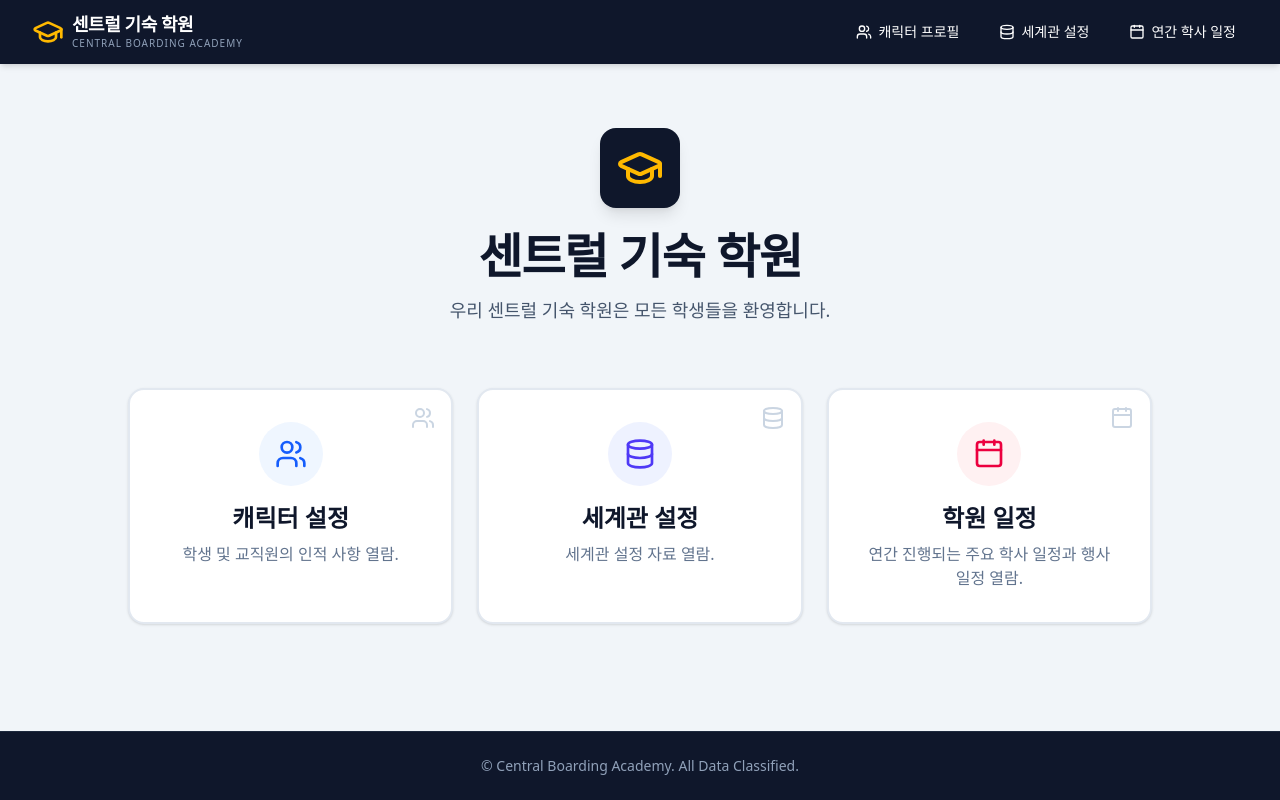
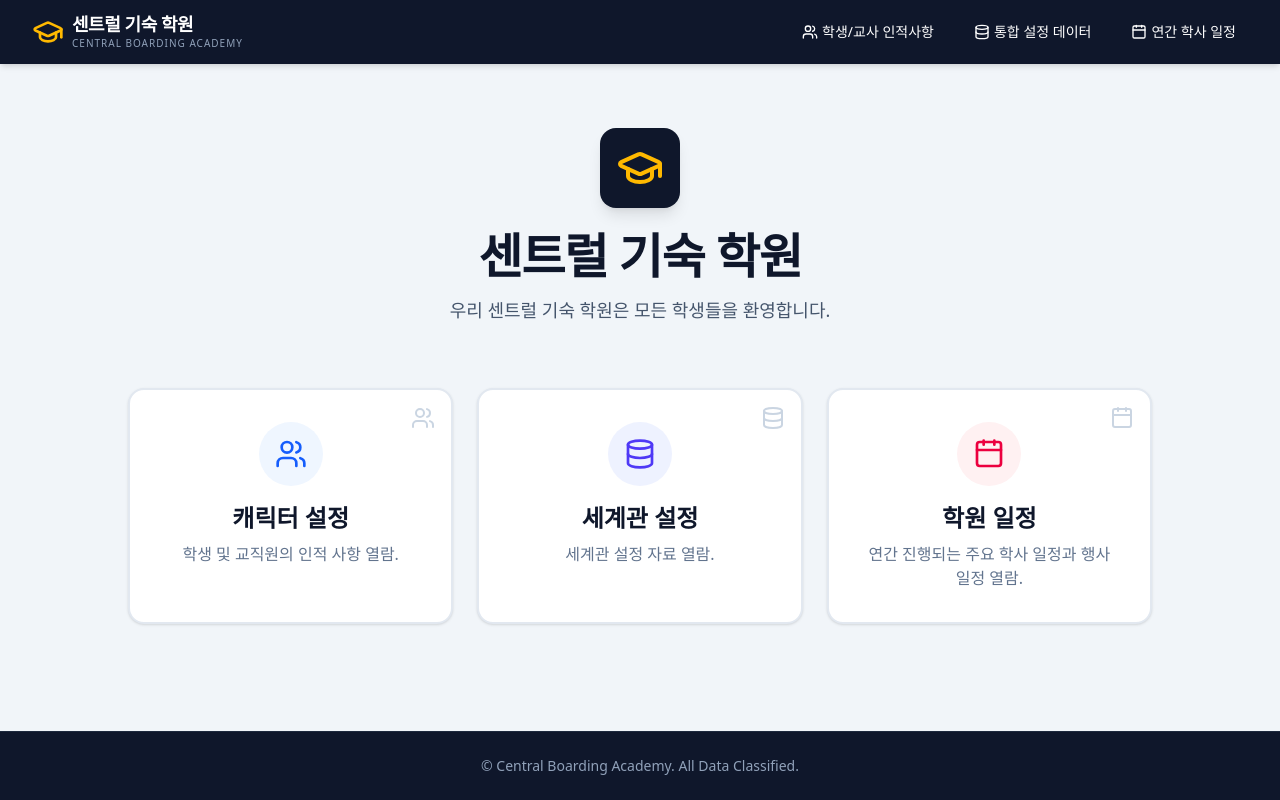
Before and after one commit to SHTHK/SCH, a React (Vite) app: page / in a window 1280 px wide. Built offline with nearby package versions, Linux system fonts and the light colour scheme.

Commit message:
Update Layout.tsx

```diff
--- a/src/pages/Layout.tsx
+++ b/src/pages/Layout.tsx
@@ -6,27 +6,29 @@ export function Layout() {
   return (
     <div className="min-h-screen bg-slate-100 text-slate-900 font-sans break-keep flex flex-col">
       <header className="bg-slate-900 text-white shadow-md sticky top-0 z-50">
-        <div className="max-w-7xl mx-auto px-4 sm:px-6 lg:px-8 h-16 flex items-center justify-between">
-          <Link to="/" className="flex items-center gap-2 hover:opacity-80 transition-opacity">
-            <GraduationCap className="w-8 h-8 text-amber-400" />
-            <div>
-              <h1 className="font-bold text-lg leading-tight tracking-tight">센트럴 기숙 학원</h1>
-              <p className="text-[10px] text-slate-400 uppercase tracking-widest">Central Boarding Academy</p>
+        {/* h-16(고정 높이)을 지우고 min-h-[4rem](최소 높이)을 주어 글씨가 넘치지 않게 했습니다 */}
+        <div className="max-w-7xl mx-auto px-3 sm:px-6 lg:px-8 min-h-[4rem] flex items-center justify-between">
+          <Link to="/" className="flex items-center gap-1.5 sm:gap-2 hover:opacity-80 transition-opacity shrink-0 mr-2">
+            <GraduationCap className="w-6 h-6 sm:w-8 sm:h-8 text-amber-400 shrink-0" />
+            <div className="flex flex-col">
+              {/* whitespace-nowrap을 추가하여 폭이 좁아도 강제로 줄이 안 바뀌게 막았습니다 */}
+              <h1 className="font-bold text-sm sm:text-lg leading-tight tracking-tight whitespace-nowrap">센트럴 기숙 학원</h1>
+              <p className="text-[8px] sm:text-[10px] text-slate-400 uppercase tracking-widest whitespace-nowrap">Central Boarding Academy</p>
             </div>
           </Link>
-          <nav className="flex gap-1 sm:gap-4 text-sm font-medium">
-            <Link to="/characters" className="flex items-center gap-1.5 px-3 py-2 rounded-md hover:bg-slate-800 transition-colors">
-              <Users className="w-4 h-4" />
-              <span className="hidden sm:inline">캐릭터 프로필</span>
+          <nav className="flex gap-1 sm:gap-4 text-xs sm:text-sm font-medium flex-wrap justify-end sm:flex-nowrap">
+            <Link to="/characters" className="flex items-center gap-1 px-2 sm:px-3 py-2 rounded-md hover:bg-slate-800 transition-colors whitespace-nowrap">
+              <Users className="w-3.5 h-3.5 sm:w-4 sm:h-4" />
+              <span className="hidden sm:inline">학생/교사 인적사항</span>
               <span className="sm:hidden">인물</span>
             </Link>
-            <Link to="/world" className="flex items-center gap-1.5 px-3 py-2 rounded-md hover:bg-slate-800 transition-colors">
-              <Database className="w-4 h-4" />
-              <span className="hidden sm:inline">세계관 설정</span>
+            <Link to="/world" className="flex items-center gap-1 px-2 sm:px-3 py-2 rounded-md hover:bg-slate-800 transition-colors whitespace-nowrap">
+              <Database className="w-3.5 h-3.5 sm:w-4 sm:h-4" />
+              <span className="hidden sm:inline">통합 설정 데이터</span>
               <span className="sm:hidden">세계관</span>
             </Link>
-            <Link to="/schedule" className="flex items-center gap-1.5 px-3 py-2 rounded-md hover:bg-slate-800 transition-colors">
-              <Calendar className="w-4 h-4" />
+            <Link to="/schedule" className="flex items-center gap-1 px-2 sm:px-3 py-2 rounded-md hover:bg-slate-800 transition-colors whitespace-nowrap">
+              <Calendar className="w-3.5 h-3.5 sm:w-4 sm:h-4" />
               <span className="hidden sm:inline">연간 학사 일정</span>
               <span className="sm:hidden">일정</span>
             </Link>
@@ -42,7 +44,6 @@ export function Layout() {
         <p>© Central Boarding Academy. All Data Classified.</p>
       </footer>
 
-      {/* ScrollRestoration ensures scroll position is maintained on back navigation */}
       <ScrollRestoration />
     </div>
   );
```
